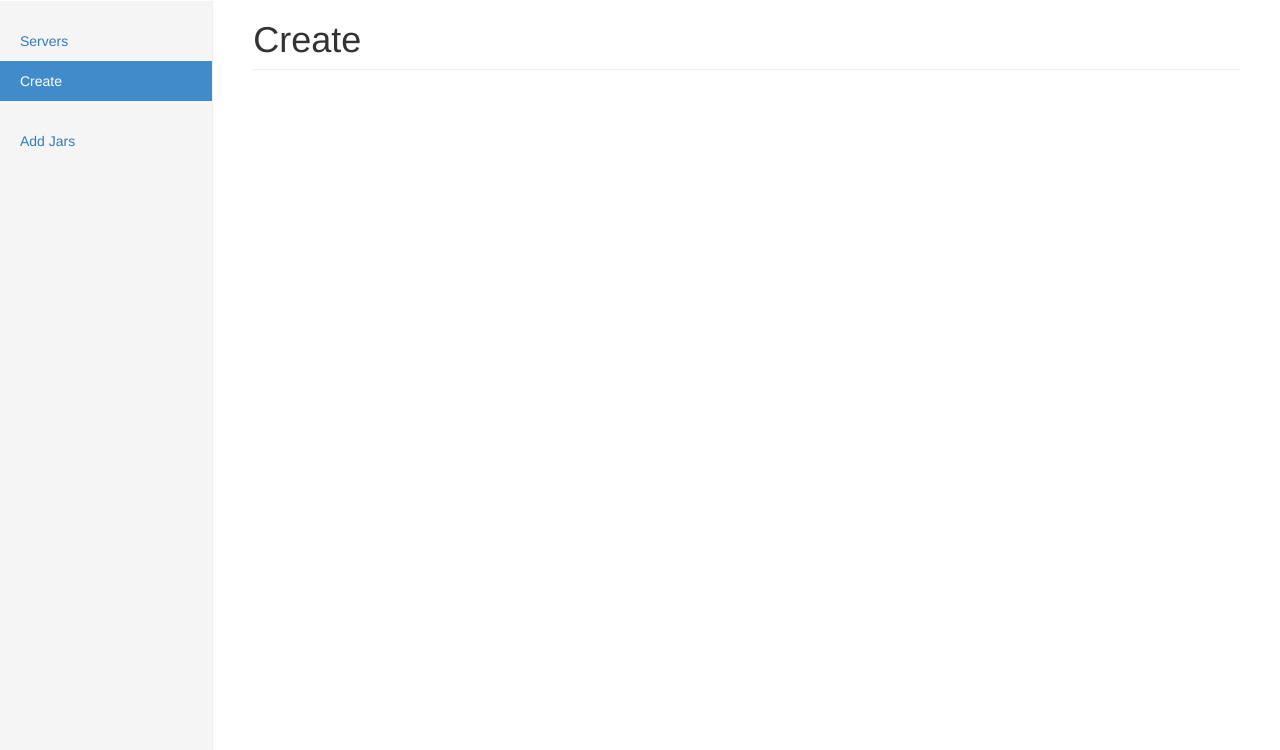
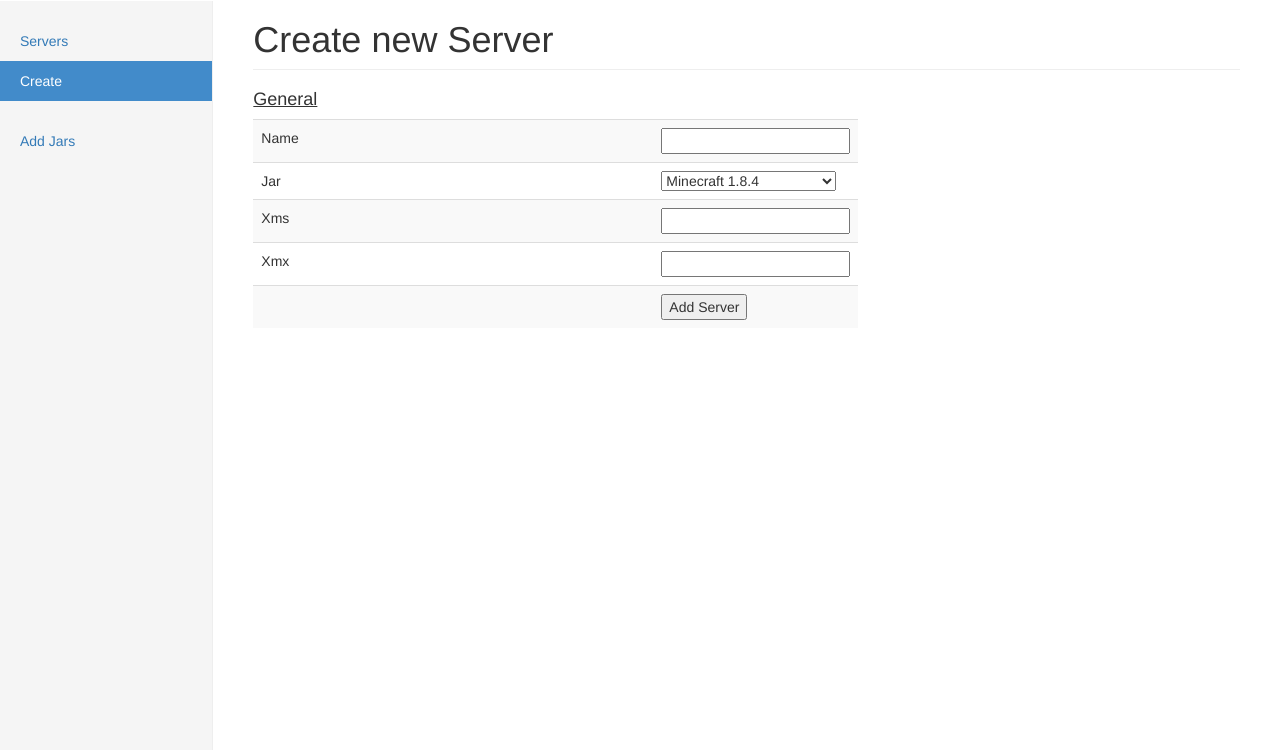
Before and after one commit to aantoine/MinecraftWrapper, a PHP site: page /index.php?create in a window 1280 px wide. Shown: the part 50-800 px from the top of the page. Run offline with PHP 8.4, Linux system fonts and the light colour scheme; data comes from the database, SQL or seed files in the repository; data that the repository does not hold is empty.

Commit message:
added Create form, validation and backend are missing

```diff
--- a/servercraft/views/index/create.php
+++ b/servercraft/views/index/create.php
@@ -1,3 +1,72 @@
+<?php
+require_once("classes/Server.php");
+require_once("classes/HtmlCreator.php");
+
+$server_handle = new Server();
+$html_creator = new HtmlCreator();
+
+$jars = $server_handle->getJars();
+$jar_selector = $html_creator->createSelector($jars, '', 'jar_prop', True, 'width:175px');
+
+?>
+
+
+
+
 <div class="col-sm-9 col-sm-offset-3 col-md-10 col-md-offset-2 main">
-  <h1 class="page-header">Create</h1>
+  <h1 class="page-header">Create new Server</h1>
+  <form id="general-form" method="post" action=<?php echo("index.php?create");?>>
+    <input type="hidden" name="createServer" value="createServer">
+
+    <h4><u>General</u></h4>
+    <table class="table table-striped" id="server-generar" style="width:auto">
+      <tbody>
+        <tr>
+          <td>Name</td>
+          <td>
+            <input name="name" id="name" type="text" value="">
+          </td>
+        </tr>
+        <tr>
+          <td class="firstRow">Jar</td>
+          <td class="secondRow">
+            <?php echo($jar_selector)?>
+          </td>
+        </tr>
+        <tr>
+          <td>Xms</td>
+          <td>
+            <input name="xms_prop" id="xms_prop" type="text" value="">
+          </td>
+        </tr>
+        <tr>
+          <td>Xmx</td>
+          <td>
+            <input name="xms_prop" id="xmx_prop" type="text" value="">
+          </td>
+        </tr>
+        <tr>
+          <td></td>
+          <td>
+            <input type="submit" value="Add Server">
+          </td>
+        </tr>
+      </tbody>
+    </table>
+  </form>
+
+
+
+
+
+
+
+
+
+
+
+
+
+
+
 </div>
```
